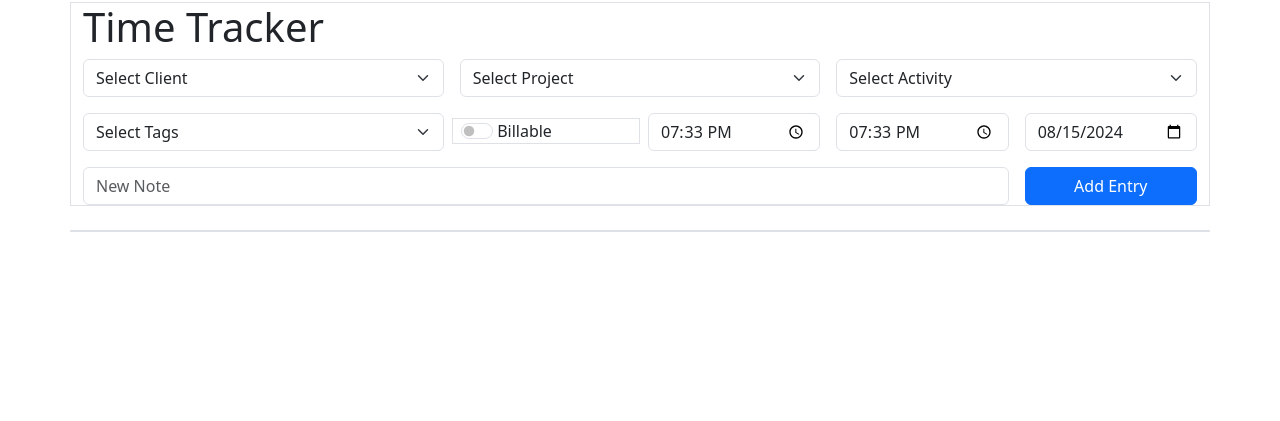
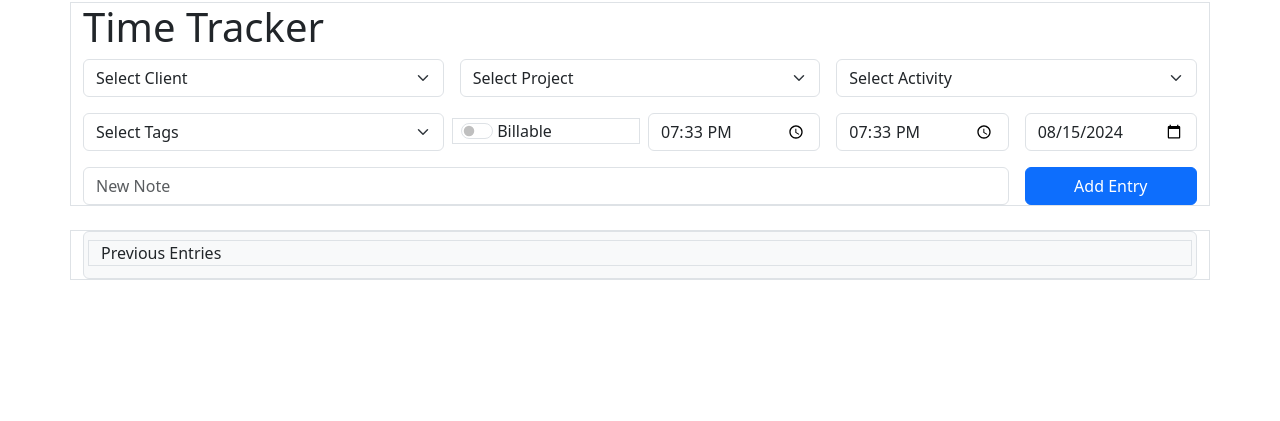
Before and after one commit to hello-dg/Time-Tracking, a Flask app: page / in a window 1280 px wide. Shown: the part 22-443 px from the top of the page. Run offline with Flask 3, Linux system fonts and the light colour scheme; data that the repository does not hold is empty.

Commit message:
Readjusting layout

```diff
--- a/templates/index.html
+++ b/templates/index.html
@@ -70,12 +70,18 @@
 <!--TIME HISTORY-->
     <div class="container border mt-4">
         <ul class="list-group">
+            <li class="list-group-item bg-light">
+                <div class="border row flex-fill mb-1">
+                    <div class="div">Previous Entries</div>
+                </div>
                 {% for task in tasks %}
-                <li class="list-group-item">
-                    <div class="row align-items-center">
+                    <div class="row bg-white">
+                        <div class="row align-items-center mt-2">
                             <div class="border col-3">{{ task.project }}</div>
                             <div class="border col-3 text-primary">{{ task.client }}</div>
-                        <div class="border col-6 bg-light justify-content-end">{{ task.tags }}</div>
+                            <div class="border col-6">
+                                <div class="d-inline-block border rounded p-1" style="font-size: 12px;">{{ task.tags }}</div>
+                            </div>
                         </div>
                         <div class="row d-flex align-items-center">
                             <div class="border col-3">{{ task.task }}</div>
@@ -87,8 +93,11 @@
                                 <a href="{{ url_for('delete_task', task_id=task.id) }}" class="btn btn-danger btn-sm">Delete</a>
                             </div>
                         </div>
+                    </div>
+
+                {% endfor %}
             </li>
-            {% endfor %}
+
         </ul>
     </div>
 
```
Lines whose indentation alone changed are shown as unchanged.
